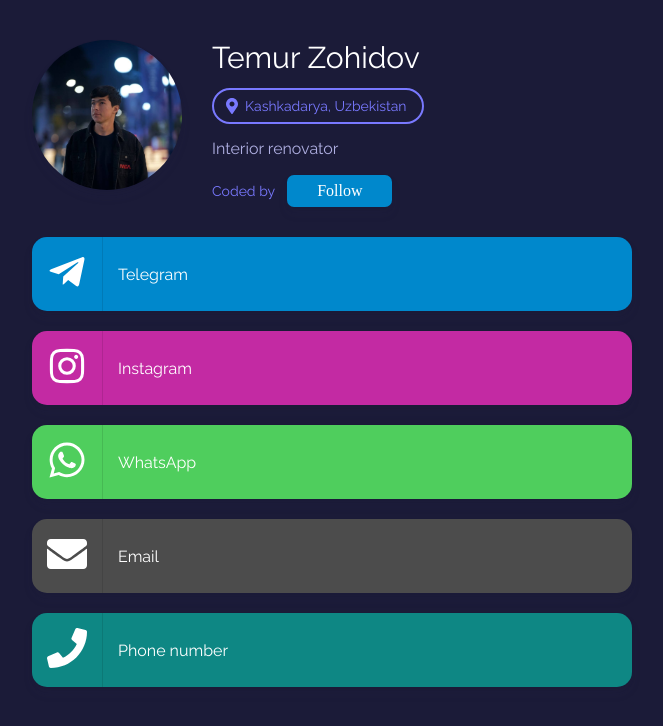
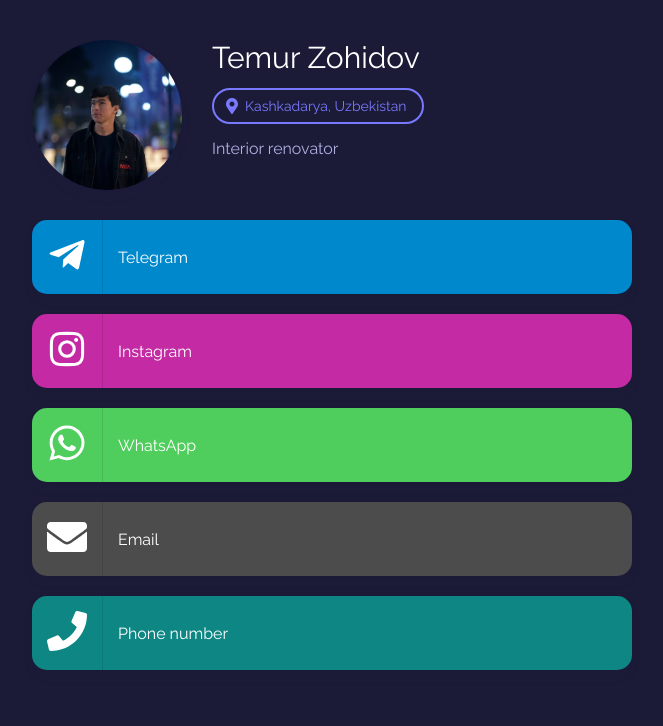
Before and after one commit to ZUHRIDDIN-SHARIPOV/urls-of-temur, a plain HTML site: page index.html in a window 1280 px wide. Shown: the whole page, without its empty margins (308-971 px from the left). Drawn offline with Linux system fonts and the light colour scheme.

Commit message:
Temur's URLs site has been updated.

```diff
--- a/index.html
+++ b/index.html
@@ -18,10 +18,6 @@
             <h1 class="site-header__content-title">Temur Zohidov</h1>
             <p class="site-header__content-location">Kashkadarya, Uzbekistan</p>
             <p class="site-header__content-job">Interior renovator</p>
-            <div class="site-header__content-dev">
-              <p>Coded by</p>
-              <a href="https://t.me/zuhriddinshx" target="_blank">Follow</a>
-            </div>
           </div>
         </div>
       </div>
--- a/scss/block/_header.scss
+++ b/scss/block/_header.scss
@@ -33,29 +33,10 @@
   }
 }
 .site-header__content-job {
-  margin-bottom: 17px;
+  margin-bottom: 13px;
   @include text;
   font-size: 16px;
   color: $light-grey;
-}
-.site-header__content-dev {
-  display: flex;
-  align-items: center;
-  column-gap: 12px;
-}
-.site-header__content-dev p {
-  @include text;
-}
-.site-header__content-dev a {
-  padding: 7px 30px;
-  border-radius: 7px;
-  background-color: $blue;
-  box-shadow: $item-shadow;
-  color: $white;
-  &:hover {
-    background-color: $black;
-    transition: 0.3s ease all;
-  }
 }
 
 @media only screen and (max-width: 550px) {
@@ -67,7 +48,4 @@
   .site-header__content {
     margin-top: 20px;
   }
-  .site-header__content-dev {
-    justify-content: center;
-  }
 }
```
Also changed, not shown: css/main.css, 1 other file.
